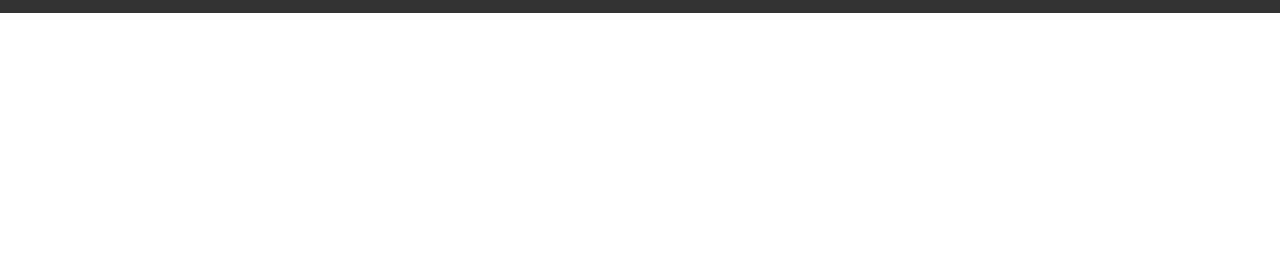
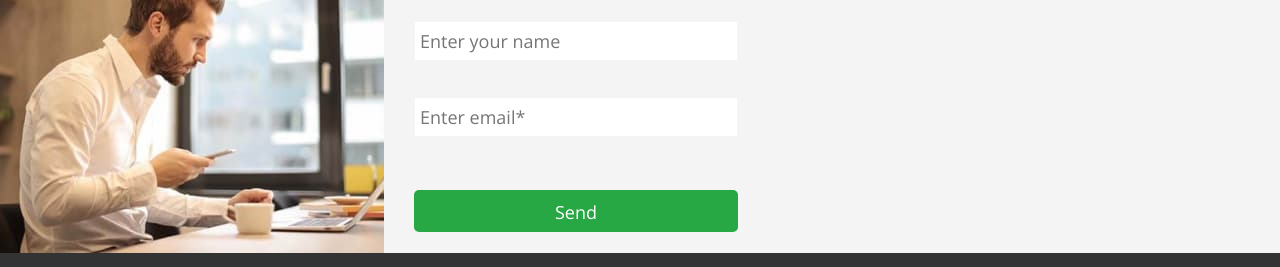
Before and after one commit to Kristuwa/Land, a website built with Parcel: page src/index.html in a window 1280 px wide. Shown: the part 3917-4184 px from the top of the page. Before the commit the page ends 3930 px from the top, so only its background shows below. Built offline with nearby package versions, Linux system fonts and the light colour scheme.

Commit message:
add section callback

```diff
--- a/src/index.html
+++ b/src/index.html
@@ -25,7 +25,7 @@
     <include src="./partials/cases.html"></include>
     <include src="./partials/blog.html"></include>
     <include src="./partials/team.html"></include>
-    <!-- <include src="./partials/callback.html"></include> -->
+    <include src="./partials/callback.html"></include>
     <include src="./partials/footer.html"></include>
     <script defer src="./js/modal.js" type="module"></script>
   </body>
--- a/src/partials/callback.html
+++ b/src/partials/callback.html
@@ -1,29 +1,70 @@
 <section class="callback">
-  <h2 class="visually-hidden">callback hide</h2>
-  <div class="callback-img"></div>
+  <div class="container">
+    <h2 class="visually-hidden">Callback hide</h2>
+    <div class="callback__img">
+      <picture>
+        <source
+          srcset="
+            ./images/callback-desk.jpg    1x,
+            ./images/callback-desk@2x.jpg 2x
+          "
+          type="image/jpg"
+          media="(min-width: 1360px)"
+          width="680"
+          height="460"
+        />
+
+        <source
+          srcset="
+            ./images/callback-tablet.jpg    1x,
+            ./images/callback-tablet@2x.jpg 2x
+          "
+          type="image/jpg"
+          media="(min-width: 768px)"
+          width="384"
+          height="349"
+        />
+
+        <source
+          srcset="./images/callback-mob.jpg 1x, ./images/callback-mob@2x.jpg 2x"
+          type="image/jpg"
+          media="(min-width: 320px)"
+          width="320"
+          height="220"
+        />
+
+        <img
+          src="./images/callback-mob.jpg"
+          alt="men with coffee"
+          width="320"
+          height="220"
+        />
+      </picture>
+    </div>
 
     <div class="callback__container">
       <h2 class="callback__title">Request Callback</h2>
-    <form class="" class="callback-form">
-      <div class="callback-form__input-position">
+      <form class="callback-form">
+        <label class="callback-form__label">
           <input
             type="text"
             name="name"
-          id="name"
             placeholder="Enter your name"
             class="callback-form__input"
             required
           />
+        </label>
+        <label class="callback-form__label">
           <input
             type="email"
             name="email"
-          id="mail"
             placeholder="Enter email*"
             class="callback-form__input"
             required
           />
-      </div>
+        </label>
         <button type="submit" class="callback-form__button">Send</button>
       </form>
     </div>
+  </div>
 </section>
--- a/src/sass/components/_callback.scss
+++ b/src/sass/components/_callback.scss
@@ -1,35 +1,46 @@
 .callback {
-  @media screen and (min-width: 768px) {
-    display: flex;
-   }
+  background-color: #f4f4f4;
 }
 
-.callback-img {
-  width: 320px;
-  height: 220px;
-  margin: 0;
-  background-image: url(../images/callback-mobile.jpeg);
-  @media screen and (min-width: 768px) {
-    background-image: url(../images/callback-tablet.jpeg);
-    width: 384px;
+.callback .container {
+  @include tablet {
+    width: 100%;
+    display: flex;
     height: 349px;
   }
+
+  @include desktop {
+    height: 460px;
+  }
 }
+
+.callback__img {
+  @include tablet {
+    width: 384px;
+  }
+
+  @include desktop {
+    width: 680px;
+  }
+}
+
 .callback__container {
-  width: 320px;
   padding: 26px 30px 30px;
   background-color: #f4f4f4;
 
-  @media screen and (min-width: 768px) {
-    width: 384px;
+  @include tablet {
+    width: calc(100% - 384px);
+  }
+
+  @include desktop {
+    width: calc(100% - 680px);
+    padding: 78px 30px 82px;
   }
 }
-.callback__img {
-  width: 100%;
-}
+
 .callback__title {
   width: 147px;
-  margin-bottom: 43px;
+  margin-bottom: 34px;
 
   font-family: inherit;
   font-weight: 300;
@@ -37,34 +48,55 @@
   line-height: 1.26;
   text-align: center;
 
-  @media screen and (min-width: 768px) {
+  @include tablet {
+    margin-bottom: 43px;
     width: 305px;
   }
 }
-.callback-form__input-position {
+
+.callback-form {
+  display: flex;
+  flex-direction: column;
+}
+
+.callback-form__label:nth-child(1) {
+  display: inline-block;
+  margin-bottom: 36px;
+}
+
+.callback-form__label:nth-child(2) {
+  display: inline-block;
   margin-bottom: 53px;
 }
+
 .callback-form__input {
   display: block;
   width: 260px;
   height: 40px;
   padding: 9px 5px 7px;
-  margin-bottom: 36px;
-  &:nth-child(2) {
-    margin-bottom: 0;
-  }
+
   background: var(--secondary-text-color);
   border: 1px solid #f5f5f5;
 
   font-family: inherit;
   font-weight: 400;
   font-size: 16px;
-  line-height: 1.64;
+  line-height: 1.44;
 
-  @media screen and (min-width: 768px) {
+  @include tablet {
     width: 324px;
+    padding: 8px 5px;
+    font-size: 18px;
+    line-height: 1.28;
+  }
+
+  @include desktop {
+    width: 620px;
+    padding: 6px 5px;
+    line-height: 1.56;
   }
 }
+
 .callback-form__button {
   width: 260px;
   height: 42px;
@@ -75,12 +107,25 @@
   font-family: inherit;
   font-weight: 400;
   font-size: 16px;
-  line-height: 1.64;
+  line-height: 1.38;
 
   background-color: var(--accent-color);
   border-radius: 5px;
   color: var(--secondary-text-color);
-  @media screen and (min-width: 768px) {
+
+  transition: background-color var(--time) var(--function-animation);
+
+  @include tablet {
     width: 324px;
+    font-size: 18px;
+  }
+
+  @include desktop {
+    width: 620px;
   }
 }
+
+.callback-form__button:hover,
+.callback-form__button:focus {
+  background-color: #66c37c;
+}
```
Also changed, not shown: src/images/callback-desk.jpg (added), src/images/callback-desk@2x.jpg (added), src/images/callback-desktop.jpeg (deleted), src/images/callback-desktop2x.jpeg (deleted), src/images/callback-mob.jpg (added), src/images/callback-mob@2x.jpg (added), src/images/callback-mobile.jpeg (deleted), src/images/callback-mobile2x.jpeg (deleted), src/images/callback-tablet.jpeg (deleted), src/images/callback-tablet.jpg (added), src/images/callback-tablet2x.jpeg (deleted), src/images/callback-tablet@2x.jpg (added). Lines whose indentation alone changed are shown as unchanged.
